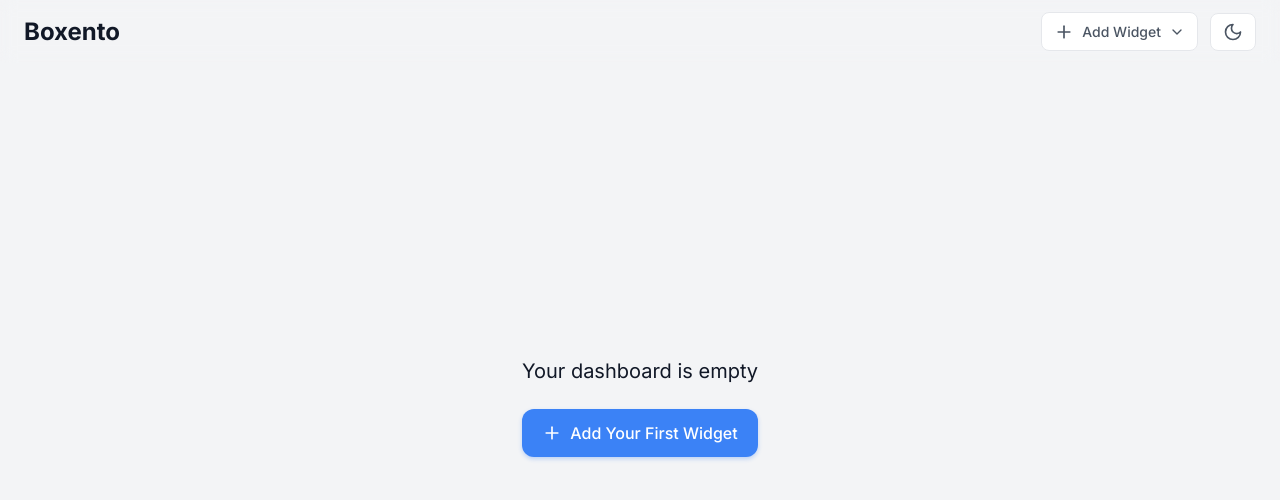
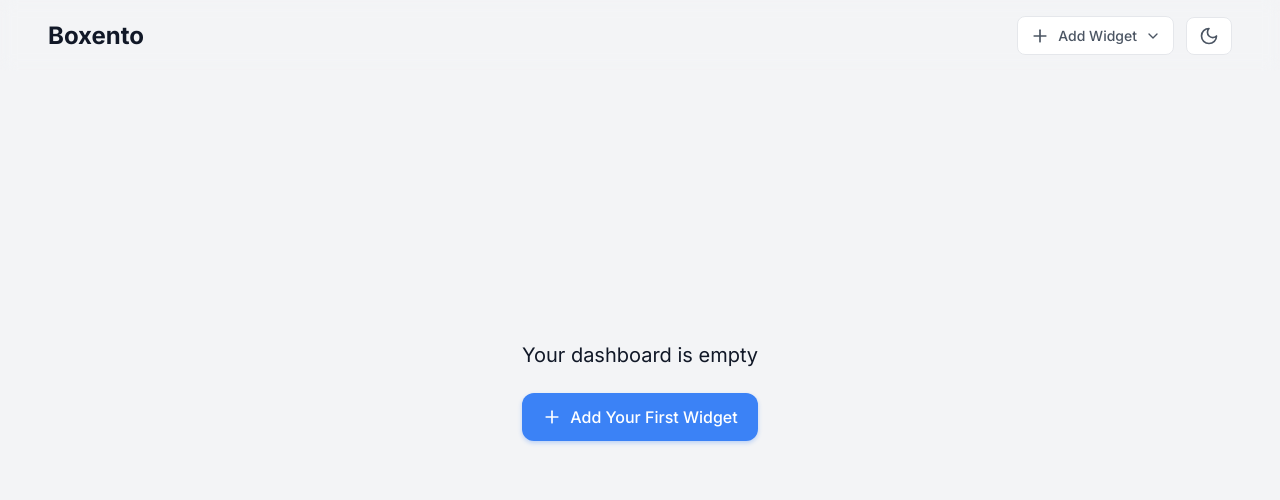
Before and after one commit to sdisaacson/boxento, a React (Vite) app: page / in a window 1280 px wide. Shown: the top 500 px of the page. Built offline with nearby package versions, Linux system fonts and the light colour scheme; the HTML template or start-up script is replaced by a standard one.

Commit message:
Refine dashboard layout and header spacing
- Adjust app header padding for improved visual balance
- Add max-width constraint to dashboard container for better readability
- Optimize header layout with consistent horizontal padding

```diff
--- a/src/index.css
+++ b/src/index.css
@@ -219,8 +219,7 @@ body.dragging-active {
 
 /* App Header Styles */
 .app-header {
-  padding: 0.75rem 1.5rem;
-  margin-bottom: 1.5rem;
+  padding: 1rem 1.5rem;
   backdrop-filter: blur(8px);
 }
 
@@ -234,6 +233,7 @@ body.dragging-active {
   display: flex;
   justify-content: space-between;
   align-items: center;
+  padding: 0 1.5rem;
 }
 
 .header-left {
@@ -478,6 +478,8 @@ body.dragging-active {
 
 .dashboard-container {
   padding: 0 1.5rem;
+  max-width: 1600px;
+  margin: 0 auto;
 }
 
 /* Empty dashboard call to action */
```
